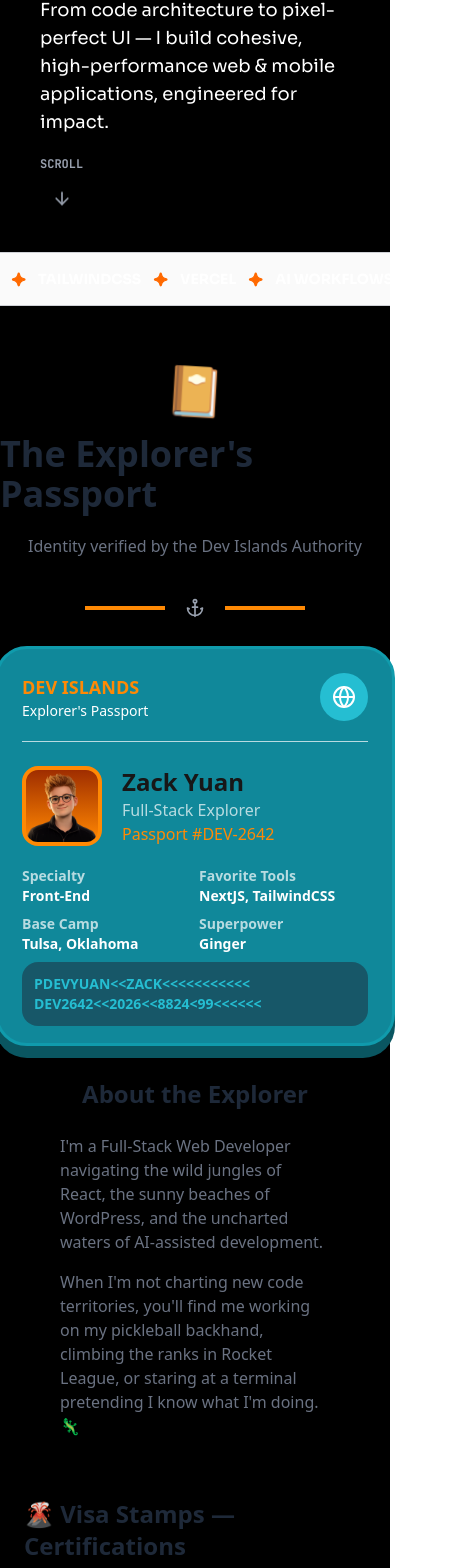
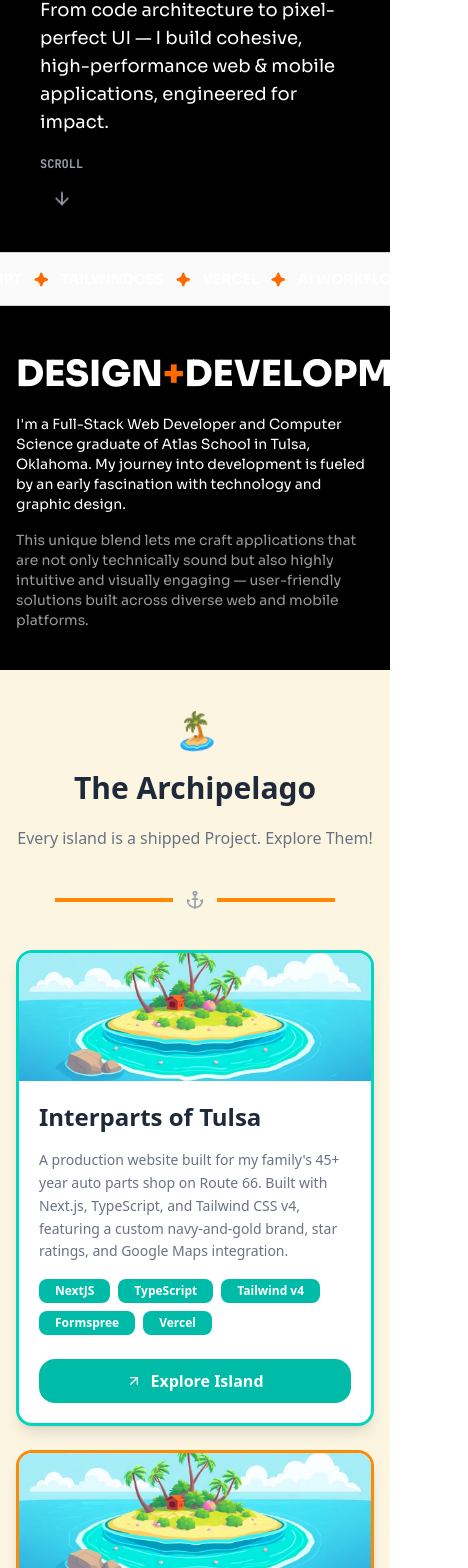
Before and after one commit to zack6yuan/devfolio, a Next.js app in the folder devfolio/: page / in a window 390 px wide. Shown: the part 426-1994 px from the top of the page, 468 px wide, since content can reach past the window. Built offline with nearby package versions, Linux system fonts and the light colour scheme.

Commit message:
feat: base about section, still needs full responsive.

```diff
--- /dev/null
+++ b/devfolio/app/components/about.tsx
@@ -0,0 +1,22 @@
+export default function Passport() {
+  return (
+    <div className="flex flex-col items-start gap-5 pt-12 sm:pt-15 pb-10 px-4 bg-black">
+      <h1 className="text-4xl sm:text-5xl md:text-6xl lg:text-7xl 2xl:text-8xl text-white font-sora font-extrabold text-center">
+        DESIGN<span className="text-orange-500">+</span>DEVELOPMENT
+      </h1>
+      <div className="flex flex-col md:flex-row gap-4 md:gap-8 font-sora w-full sm:w-[90%] md:w-[85%] lg:w-[75%] max-w-4xl text-sm sm:text-md sm:text-base text-left md:text-left">
+        <p className="text-white">
+          I'm a Full-Stack Web Developer and Computer Science graduate of
+          Atlas School in Tulsa, Oklahoma. My journey into development is
+          fueled by an early fascination with technology and graphic design.
+        </p>
+        <p className="text-white/60">
+          This unique blend lets me craft applications that are not only
+          technically sound but also highly intuitive and visually engaging —
+          user-friendly solutions built across diverse web and mobile
+          platforms.
+        </p>
+      </div>
+    </div>
+  );
+}
--- a/devfolio/app/components/passport.tsx
+++ /dev/null
@@ -1,165 +0,0 @@
-import { Anchor, Globe, Stamp, GraduationCap, Bot } from "lucide-react";
-import Image from "next/image";
-
-type StampAccent = "teal" | "green" | "orange" | "brown";
-
-const stampStyles: Record<StampAccent, { border: string; bg: string; text: string }> = {
-  teal: {
-    border: "border-teal-400",
-    bg: "bg-teal-50",
-    text: "text-teal-700",
-  },
-  green: {
-    border: "border-green-500",
-    bg: "bg-green-50",
-    text: "text-green-700",
-  },
-  orange: {
-    border: "border-orange-400",
-    bg: "bg-orange-50",
-    text: "text-orange-700",
-  },
-  brown: {
-    border: "border-[#8B5E3C]",
-    bg: "bg-[#F5EBE0]",
-    text: "text-[#6B4A2F]",
-  },
-};
-
-type VisaStamp = {
-  icon: React.ReactNode;
-  label: string;
-  accent: StampAccent;
-};
-
-const certifications: VisaStamp[] = [
-  {
-    icon: <GraduationCap className="w-4 h-4" />,
-    label: "Computer Science & Full-Stack Dev — Atlas School",
-    accent: "teal",
-  },
-  {
-    icon: <Bot className="w-4 h-4" />,
-    label: "AI Automation — OSU CFW",
-    accent: "orange",
-  },
-];
-
-export default function Passport() {
-  return (
-    <div className="flex flex-col items-center gap-5 pt-15 bg-black">
-      <p className="text-5xl animate-wiggle">📔</p>
-      <h1 className="text-4xl text-gray-800 font-bold">The Explorer&apos;s Passport</h1>
-      <p className="text-gray-500">Identity verified by the Dev Islands Authority</p>
-
-      <div className="flex items-center gap-5 p-5">
-        <div className="w-20 h-1 bg-orange-400"></div>
-        <Anchor width={20} height={20} className="text-gray-400" />
-        <div className="w-20 h-1 bg-orange-400"></div>
-      </div>
-
-      <div className="relative w-100 h-100">
-        {/* Back card */}
-        <div className="absolute inset-0 bg-[#0a5661] rounded-4xl"></div>
-
-        {/* Front card */}
-        <div className="absolute bottom-3 left-1/2 -translate-x-1/2 h-100 w-100 bg-[#10889A] border-3 border-[#109BAC] rounded-4xl p-6">
-          <div className="flex justify-between">
-            <div>
-              <p className="text-lg text-orange-400 font-extrabold">
-                DEV ISLANDS
-              </p>
-              <p className="text-sm text-white">Explorer&apos;s Passport</p>
-            </div>
-            <div className="flex justify-center items-center bg-[#25BED2] w-12 h-12 rounded-full">
-              <Globe className="text-white" />
-            </div>
-          </div>
-          <hr className="border-white/70 mt-5 p-3" />
-          <div className="flex justify-start gap-5">
-            <div className="relative w-20 h-20 border-4 border-orange-400 bg-linear-to-b from-orange-800 to-orange-400 rounded-2xl overflow-hidden">
-              <Image
-                src="/zack-img.png"
-                alt="zack-image"
-                fill
-                className="object-cover translate-y-3 scale-130"
-                sizes=""
-              />
-            </div>
-            <div className="flex flex-col justify-center">
-              <p className="font-bold text-2xl">Zack Yuan</p>
-              <p className="text-white/70 text-md">Full-Stack Explorer</p>
-              <p className="text-orange-400 text-md">Passport #DEV-2642</p>
-            </div>
-          </div>
-          <div className="mt-5 text-sm font-bold justify-start gap-2 grid grid-cols-2">
-            <div className="">
-              <p className=" text-white/70">Specialty</p>
-              <p className="text-white">Front-End</p>
-            </div>
-            <div className="">
-              <p className=" text-white/70">Favorite Tools</p>
-              <p className="text-white">NextJS, TailwindCSS</p>
-            </div>
-            <div className="">
-              <p className=" text-white/70">Base Camp</p>
-              <p className="text-white">Tulsa, Oklahoma</p>
-            </div>
-            <div className="">
-              <p className=" text-white/70">Superpower</p>
-              <p className="text-white">Ginger</p>
-            </div>
-            <div className="text-[#25BED2] bg-gray-800/50 rounded-2xl p-3 col-span-2">
-              <p>
-                PDEVYUAN&lt;&lt;ZACK&lt;&lt;&lt;&lt;&lt;&lt;&lt;&lt;&lt;&lt;&lt;
-              </p>
-              <p>
-                DEV2642&lt;&lt;2026&lt;&lt;8824&lt;99&lt;&lt;&lt;&lt;&lt;&lt;
-              </p>
-            </div>
-          </div>
-        </div>
-      </div>
-
-      <div className="text-gray-500 flex flex-col mx-15 text-center mb-10 gap-6">
-        <h2 className="text-2xl font-bold text-gray-800">About the Explorer</h2>
-        <div className="text-left flex flex-col gap-4">
-          <p>
-            I&apos;m a Full-Stack Web Developer navigating the wild jungles of React,
-            the sunny beaches of WordPress, and the uncharted waters of
-            AI-assisted development.{" "}
-          </p>
-          <p>
-            When I&apos;m not charting new code territories, you&apos;ll find me working
-            on my pickleball backhand, climbing the ranks in Rocket League, or
-            staring at a terminal pretending I know what I&apos;m doing. 🦎
-          </p>
-        </div>
-      </div>
-
-      {/* Visa Stamps — Certifications */}
-      <div className="flex flex-col items-center gap-6 mb-15 px-6 w-full max-w-2xl">
-        <div className="flex items-center gap-2">
-          <h2 className="text-2xl font-bold text-gray-800">
-            🌋 Visa Stamps — Certifications
-          </h2>
-        </div>
-
-        <div className="flex flex-wrap justify-center gap-4">
-          {certifications.map((cert) => {
-            const styles = stampStyles[cert.accent];
-            return (
-              <div
-                key={cert.label}
-                className={`flex items-center gap-2 border-2 ${styles.border} ${styles.bg} rounded-2xl px-5 py-3`}
-              >
-                <span className={styles.text}>{cert.icon}</span>
-                <p className={`font-bold text-sm ${styles.text}`}>{cert.label}</p>
-              </div>
-            );
-          })}
-        </div>
-      </div>
-    </div>
-  );
-}
--- a/devfolio/app/page.tsx
+++ b/devfolio/app/page.tsx
@@ -2,7 +2,7 @@ import Backpack from "./components/backpack";
 import Archipelago from "./components/archipelago";
 import Hero from "./components/hero";
 import NavBar from "./components/navbar";
-import Passport from "./components/passport";
+import Passport from "./components/about";
 import Bottle from "./components/bottle";
 import StackBanner from "./components/StackBanner";
 
```
